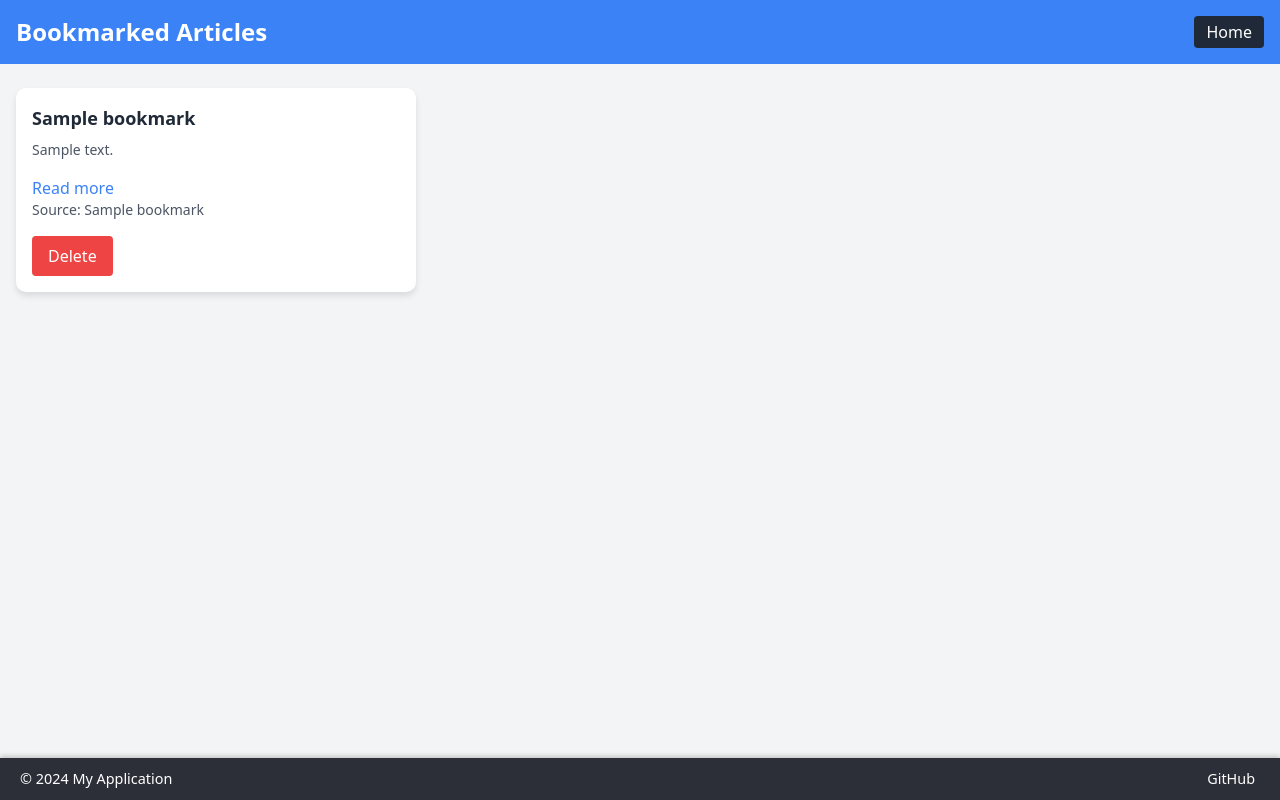
After one commit to thesonicstar/newsfeedapp, a Flask app: page /bookmarks in a window 1280 px wide. The commit adds this page. Run offline with Flask 3, Linux system fonts and the light colour scheme; tables that the repository leaves empty hold one stand-in row (values such as "Sample post").

Commit message:
new bookmarks page created to show saved bookmarks new routes added to app.py to handle new requests from front end

```diff
--- a/app.py
+++ b/app.py
@@ -111,6 +111,50 @@ def bookmark_article():
         return jsonify({"error": "Could not bookmark article"}), 400
 
 
+@app.route('/bookmarks')
+def bookmarks_page():
+    """Render the bookmarks page."""
+    return render_template('bookmarks.html')
+
+@app.route('/get_bookmarks', methods=['GET'])
+def get_bookmarks():
+    """Fetch all bookmarked articles from the database."""
+    try:
+        bookmarks = Bookmark.query.all()
+        bookmarks_list = [
+            {
+                "id": bookmark.id,
+                "title": bookmark.title,
+                "description": bookmark.description,
+                "url": bookmark.url,
+                "source_name": bookmark.source_name
+            }
+            for bookmark in bookmarks
+        ]
+        logger.debug(bookmarks_list)
+        return jsonify(bookmarks_list), 200
+    except Exception as e:
+        logger.error(f"Error fetching bookmarks: {e}")
+        return jsonify({"error": "Failed to fetch bookmarks"}), 500
+
+@app.route('/delete_bookmark/<int:bookmark_id>', methods=['DELETE'])
+def delete_bookmark(bookmark_id):
+    """Delete a specific bookmark."""
+    try:
+        bookmark = Bookmark.query.get(bookmark_id)
+        if not bookmark:
+            return jsonify({"error": "Bookmark not found"}), 404
+
+        db.session.delete(bookmark)
+        db.session.commit()
+        logger.debug(bookmark)
+        return jsonify({"message": "Bookmark deleted successfully"}), 200
+    except Exception as e:
+        logger.error(f"Error deleting bookmark: {e}")
+        return jsonify({"error": "Failed to delete bookmark"}), 500
+
+
+
 if __name__ == '__main__':
     if check_db_connection():
         print("Database is up and running")
--- /dev/null
+++ b/static/bookmarks.js
@@ -0,0 +1,84 @@
+document.addEventListener('DOMContentLoaded', () => {
+    const bookmarksContainer = document.getElementById('bookmarks-container');
+
+    // Fetch bookmarks from the server
+    fetch('/get_bookmarks')
+        .then(response => response.json())
+        .then(data => {
+            bookmarksContainer.innerHTML = ''; // Clear existing content
+
+            if (data.length === 0) {
+                bookmarksContainer.innerHTML = '<p class="text-gray-600">No bookmarks available.</p>';
+                return;
+            }
+
+            data.forEach(bookmark => {
+                const card = document.createElement('div');
+                card.className = 'card p-4 bg-white rounded-lg shadow-md hover:shadow-lg transition';
+                card.innerHTML = `
+                    <h3 class="text-lg font-semibold mb-2">${bookmark.title}</h3>
+                    <p class="text-sm text-gray-600 mb-4">${bookmark.description || 'No description available.'}</p>
+                    <a href="${bookmark.url}" target="_blank" class="text-blue-500 hover:underline">Read more</a>
+                    <p class="text-sm text-gray-600 mb-4">Source: ${bookmark.source_name || 'Unknown'}</p>
+                    <button
+                        class="bg-red-500 text-white px-4 py-2 rounded hover:bg-red-600 delete-bookmark"
+                        data-id="${bookmark.id}">
+                        Delete
+                    </button>
+                `;
+                bookmarksContainer.appendChild(card);
+            });
+            // Add event listeners for delete buttons
+            const deleteButtons = document.querySelectorAll('.delete-bookmark');
+            deleteButtons.forEach(button => {
+                button.addEventListener('click', (e) => {
+                    const bookmarkId = e.target.getAttribute('data-id');
+                    deleteBookmark(bookmarkId);
+                });
+            });
+        })
+        .catch(error => {
+            console.error("Error fetching bookmarks:", error);
+            showToast("Error fetching bookmarks!", "error");
+            bookmarksContainer.innerHTML = '<p class="text-red-600">Failed to load bookmarks.</p>';
+        });
+});
+
+// Function to delete a bookmark
+function deleteBookmark(bookmarkId) {
+    fetch(`/delete_bookmark/${bookmarkId}`, {
+        method: 'DELETE',
+    })
+    .then(response => response.json())
+    .then(data => {
+        if (data.message) {
+            showToast("Bookmark deleted successfully!", "success");
+            document.querySelector(`[data-id="${bookmarkId}"]`).parentElement.remove(); // Remove the card
+        } else {
+            showToast("Failed to delete bookmark.", "error");
+        }
+    })
+    .catch(error => {
+        console.error("Error deleting bookmark:", error);
+        showToast("An error occurred while deleting the bookmark.", "error");
+    });
+}
+
+function showToast(message, type = "info") {
+    const toastContainer = document.getElementById("toast-container");
+
+    // Create toast element
+    const toast = document.createElement("div");
+    toast.classList.add("toast", type, "show");
+    toast.innerText = message;
+
+    // Append toast to the container
+    toastContainer.appendChild(toast);
+
+    // Remove toast after 3 seconds
+    setTimeout(() => {
+        toast.classList.remove("show");
+        // Remove toast from DOM after fade-out
+        setTimeout(() => toastContainer.removeChild(toast), 500);
+    }, 3000);
+}
--- a/static/script.js
+++ b/static/script.js
@@ -5,11 +5,12 @@ document.addEventListener('DOMContentLoaded', () => {
     const newsContainer = document.getElementById('news-container');
 
 
+
     // Theme toggle
-    themeToggle.addEventListener('click', () => {
+    /*themeToggle.addEventListener('click', () => {
         document.body.classList.toggle('dark');
         themeToggle.textContent = document.body.classList.contains('dark') ? 'Light Mode' : 'Dark Mode';
-    });
+    });*/
 
     // Fetch news
     fetchNewsButton.addEventListener('click', () => {
--- /dev/null
+++ b/templates/bookmarks.html
@@ -0,0 +1,41 @@
+<!DOCTYPE html>
+<html lang="en">
+<head>
+    <meta charset="UTF-8">
+    <meta name="viewport" content="width=device-width, initial-scale=1.0">
+    <title>Bookmarked Articles</title>
+    <link href="https://cdn.jsdelivr.net/npm/tailwindcss@2.2.19/dist/tailwind.min.css" rel="stylesheet">
+    <link rel="stylesheet" href="static/styles.css">
+    <link rel="icon" type="image/png" href="static/images/logo.png">
+</head>
+<body class="bg-gray-100 text-gray-800 dark:bg-gray-900 dark:text-gray-200 transition duration-500">
+
+    <!-- Header -->
+    <header class="bg-blue-500 text-white p-4 flex justify-between items-center">
+        <h1 class="text-2xl font-bold">Bookmarked Articles</h1>
+        <a href="/" class="bg-gray-800 text-white px-3 py-1 rounded hover:bg-gray-700">Home</a>
+    </header>
+
+    <!-- Main Content -->
+    <main class="container mx-auto mt-6 px-4">
+        <div id="bookmarks-container" class="grid gap-6 grid-cols-1 sm:grid-cols-2 lg:grid-cols-3">
+            <!-- Bookmarked articles will be dynamically added here -->
+        </div>
+    </main>
+    <!-- Toast Notifications Container -->
+    <div id="toast-container" class="toast-container"></div>
+
+    <!-- Footer -->
+    <footer class="custom-footer">
+        <div class="footer-content">
+            <span>&copy; 2024 My Application</span>
+            <a href="https://github.com/thesonicstar" target="_blank" class="github-link">
+                GitHub
+                <i class="fab fa-github"></i>
+            </a>
+        </div>
+    </footer>
+
+    <script src="static/bookmarks.js"></script>
+</body>
+</html>
```
Also changed, not shown: templates/index.html (+6 -2 lines), static/styles.css (line endings or trailing spaces).
